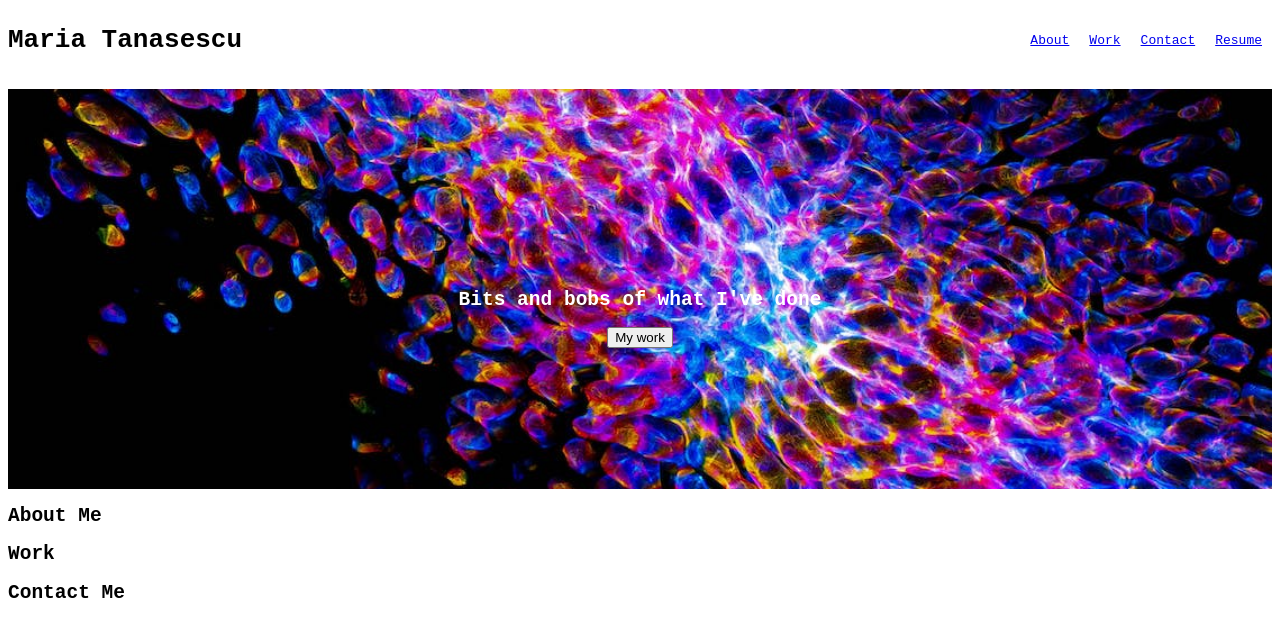
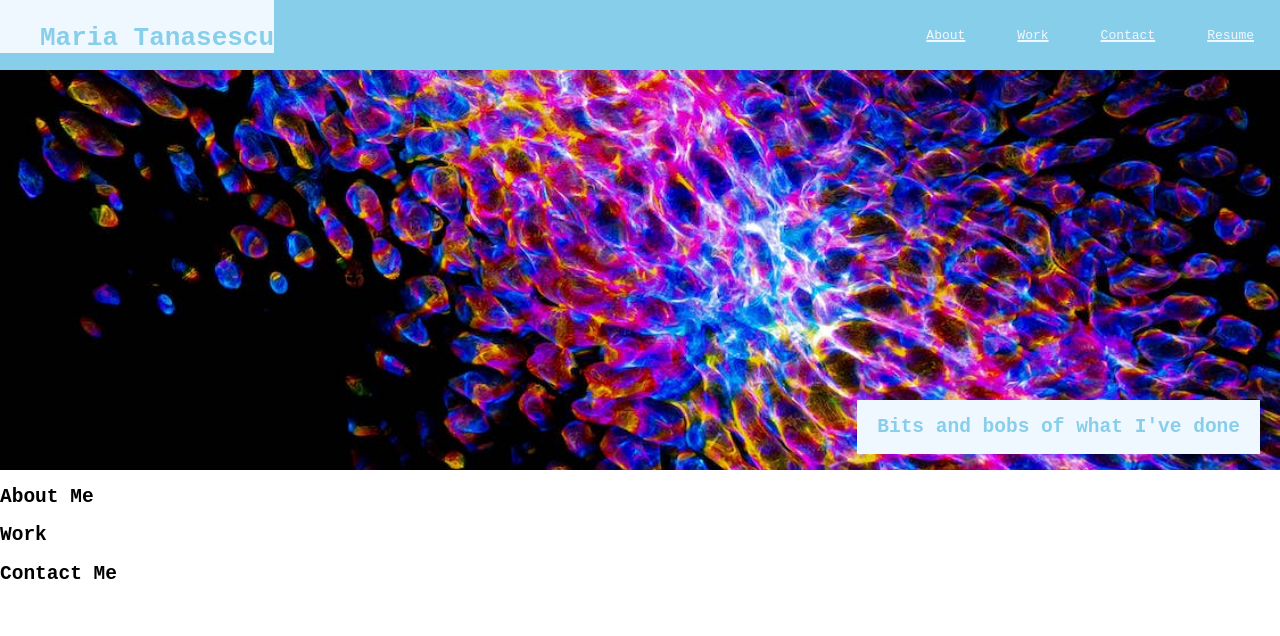
Before and after one commit to mariatanasescu/challenge-2, a plain HTML site: page index.html in a window 1280 px wide. Drawn offline with Linux system fonts and the light colour scheme.

Commit message:
finished desktop navbar and hero image

```diff
--- a/index.html
+++ b/index.html
@@ -25,7 +25,6 @@
   <section class="hero-banner">
     <div class="hero-text">
       <h2>Bits and bobs of what I've done</h2>
-      <button>My work</button>
     </div>
   </section>
 
--- a/style/style.css
+++ b/style/style.css
@@ -1,30 +1,46 @@
 body, html {
   height: 100%;
   font-family: monospace;
+  margin: 0; /* Otherwise there is an automatic margin between the top of the window and the navbar */
 }
 
+/* ---Nav Bar--- */
 header {
   display: flex;
   justify-content: space-between;
+  background-color: skyblue;
 }
 
 .nav-grid {
   display: flex;
   align-items: center;
   justify-content: space-between;
+
 }
 
-nav > a {
-  padding: 5px 10px;
+header > h1 {
+  background-color: aliceblue;
+  color: skyblue;
+  padding-left: 40px;
+  padding-top: 40px;
+  margin-top: -0.67em;
 }
 
+header > nav > a {
+  padding: 1em 2em;
+  color: aliceblue;
+  text-decoration: underline;
+  text-decoration-thickness: 2px;
+}
+
+/* ---Hero Banner--- */
 .hero-banner {
+  margin-top: 0px;
   background-image: url("../images/hero-banner.jpeg");
   background-repeat: no-repeat;
   height: 50%;
   background-position: center;
   background-size: cover;
-
 }
 
 .hero-text {
@@ -33,3 +49,13 @@ nav > a {
   position:relative;
   top: 50%
 }
+
+.hero-text {
+  position: absolute;
+  right: 20px;
+  padding-left: 20px;
+  padding-right: 20px;
+  background: aliceblue;
+  background: aliceblue 0.5;
+  color: skyblue;
+}
```
